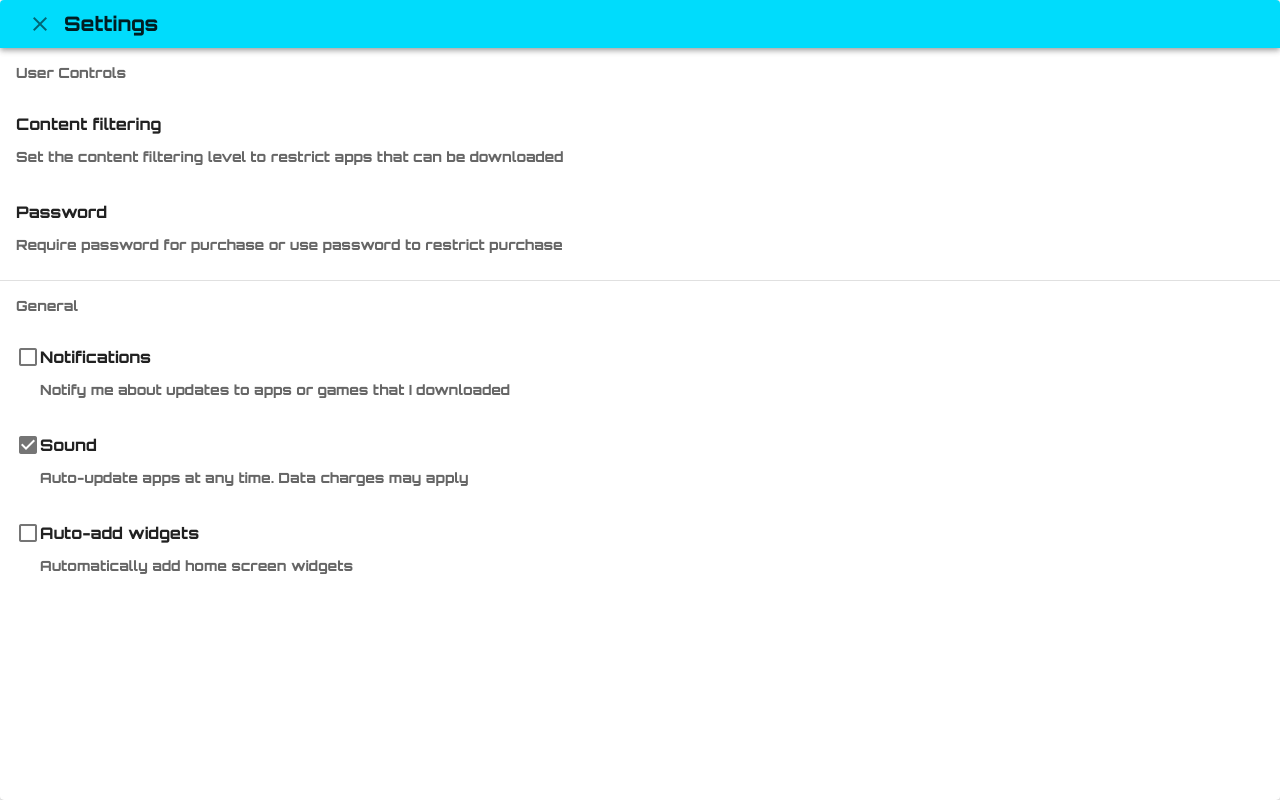
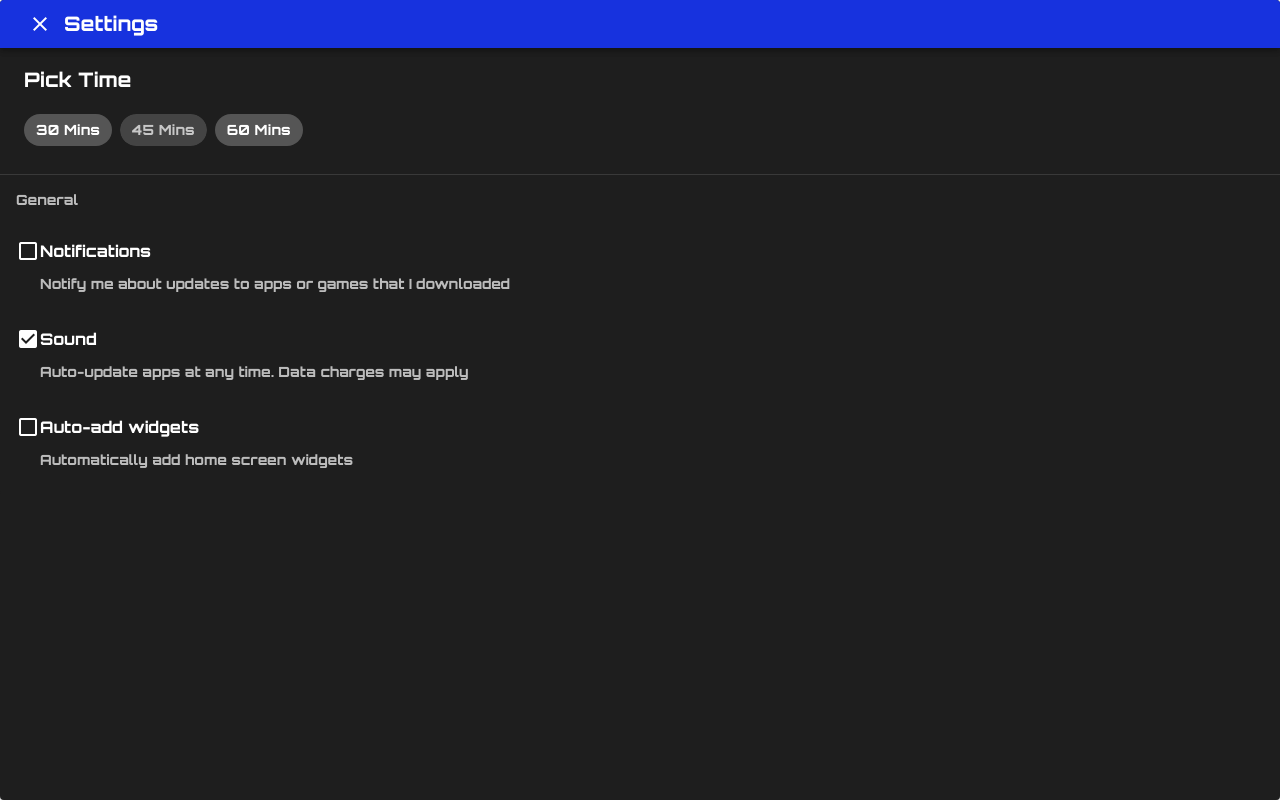
Before and after one commit to PilarCha/Vue-Pomodoro, a Vue app: page / in a window 1280 px wide. Both pictures are taken after a click on the button 521 px from the left and 263 px from the top of the page. Built offline with nearby package versions, Linux system fonts and the light colour scheme.

Commit message:
setting up the pick time card

```diff
--- a/src/assets/styles/timer.css
+++ b/src/assets/styles/timer.css
@@ -12,6 +12,7 @@
   --blue: #156cdb;
   --settings-cyan: #00DCFC;
   --settings-pink: #D400C3;
+  --settings-darkblue: #1732DE;
 }
 
 #app {
--- a/src/components/PickTime.vue
+++ b/src/components/PickTime.vue
@@ -1,5 +1,8 @@
 <template>
-  <v-row justify="center">
+  <v-row
+    justify="center"
+    align="center"
+    >
     <v-dialog
       v-model="dialog"
       fullscreen
@@ -18,9 +21,12 @@
           <v-icon>mdi-tune</v-icon>
         </v-btn>
       </template>
-      <v-card >
+      <v-card
+        dark
+        class="mx-auto my-12"
+      >
         <v-toolbar
-          style="background-color:var(--settings-cyan)"
+          style="background-color:var(--settings-darkblue)"
           dense
         >
           <v-btn
@@ -31,24 +37,21 @@
           </v-btn>
           <v-toolbar-title>Settings</v-toolbar-title>
         </v-toolbar>
-        <v-list
-          three-line
-          subheader
-        >
-          <v-subheader>User Controls</v-subheader>
-          <v-list-item>
-            <v-list-item-content>
-              <v-list-item-title>Content filtering</v-list-item-title>
-              <v-list-item-subtitle>Set the content filtering level to restrict apps that can be downloaded</v-list-item-subtitle>
-            </v-list-item-content>
-          </v-list-item>
-          <v-list-item>
-            <v-list-item-content>
-              <v-list-item-title>Password</v-list-item-title>
-              <v-list-item-subtitle>Require password for purchase or use password to restrict purchase</v-list-item-subtitle>
-            </v-list-item-content>
-          </v-list-item>
-        </v-list>
+        <v-card-title>Pick Time</v-card-title>
+        <v-card-text>
+          <v-chip-group
+            v-model="selection"
+            active-class="deep-purple accent-4 white--text"
+            column
+          >
+            <v-chip>30 Mins</v-chip>
+
+            <v-chip>45 Mins</v-chip>
+
+            <v-chip>60 Mins</v-chip>
+
+          </v-chip-group>
+        </v-card-text>
         <v-divider></v-divider>
         <v-list
           three-line
@@ -91,6 +94,7 @@
   export default {
     data () {
       return {
+        selection:1,
         dialog: false,
         notifications: false,
         sound: true,
```
